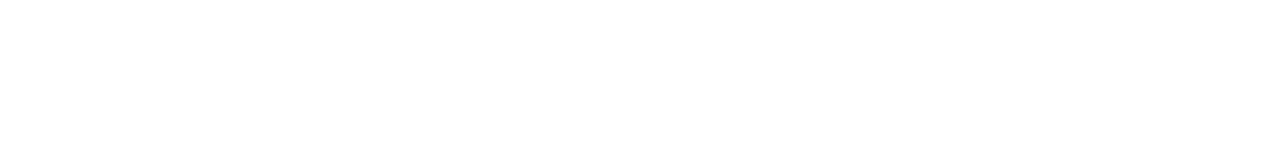
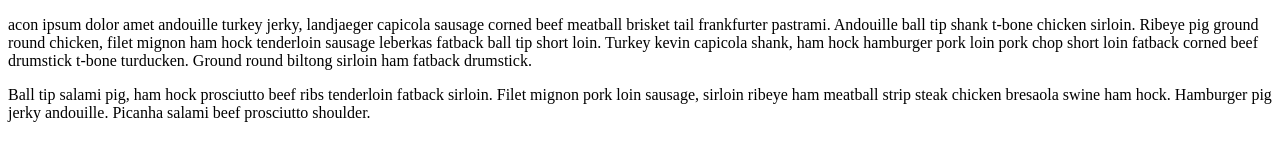
Before and after one commit to mfitten/Purple-biscuits, a plain HTML site: page index.html in a window 1280 px wide. Drawn offline with Linux system fonts and the light colour scheme.

Commit message:
added bacon to index

```diff
--- a/index.html
+++ b/index.html
@@ -1,8 +1,12 @@
 <!doctype html>
-
+<html>
 <head>
   <meta charset="utf-8">
   <title>Purple Buscuits</title>
 </head>
 <body>
+    <p>acon ipsum dolor amet andouille turkey jerky, landjaeger capicola sausage corned beef meatball brisket tail frankfurter pastrami. Andouille ball tip shank t-bone chicken sirloin. Ribeye pig ground round chicken, filet mignon ham hock tenderloin sausage leberkas fatback ball tip short loin. Turkey kevin capicola shank, ham hock hamburger pork loin pork chop short loin fatback corned beef drumstick t-bone turducken. Ground round biltong sirloin ham fatback drumstick.</p>
+
+    <p>Ball tip salami pig, ham hock prosciutto beef ribs tenderloin fatback sirloin. Filet mignon pork loin sausage, sirloin ribeye ham meatball strip steak chicken bresaola swine ham hock. Hamburger pig jerky andouille. Picanha salami beef prosciutto shoulder.</p>
+</body>
 </html>
```
